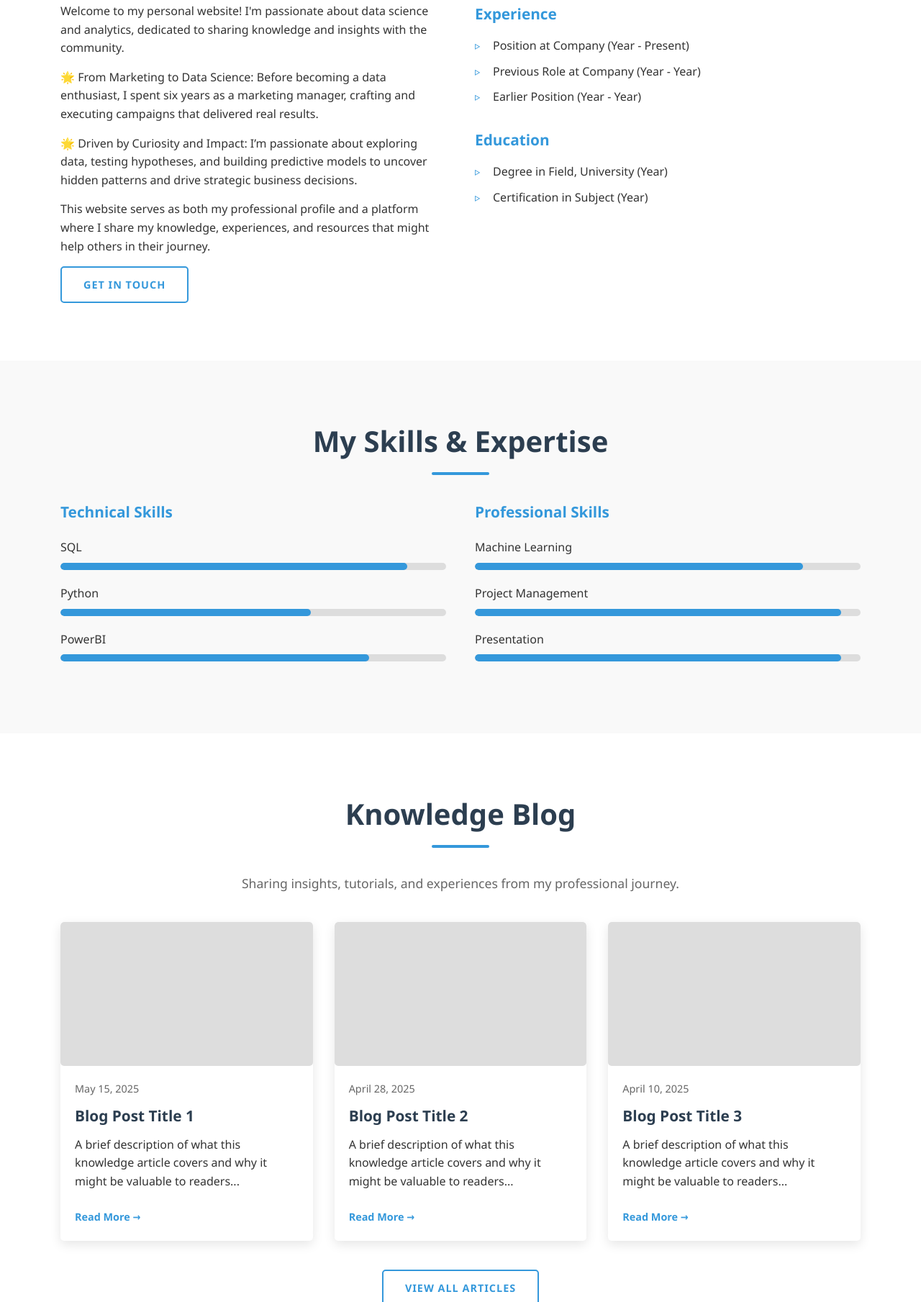
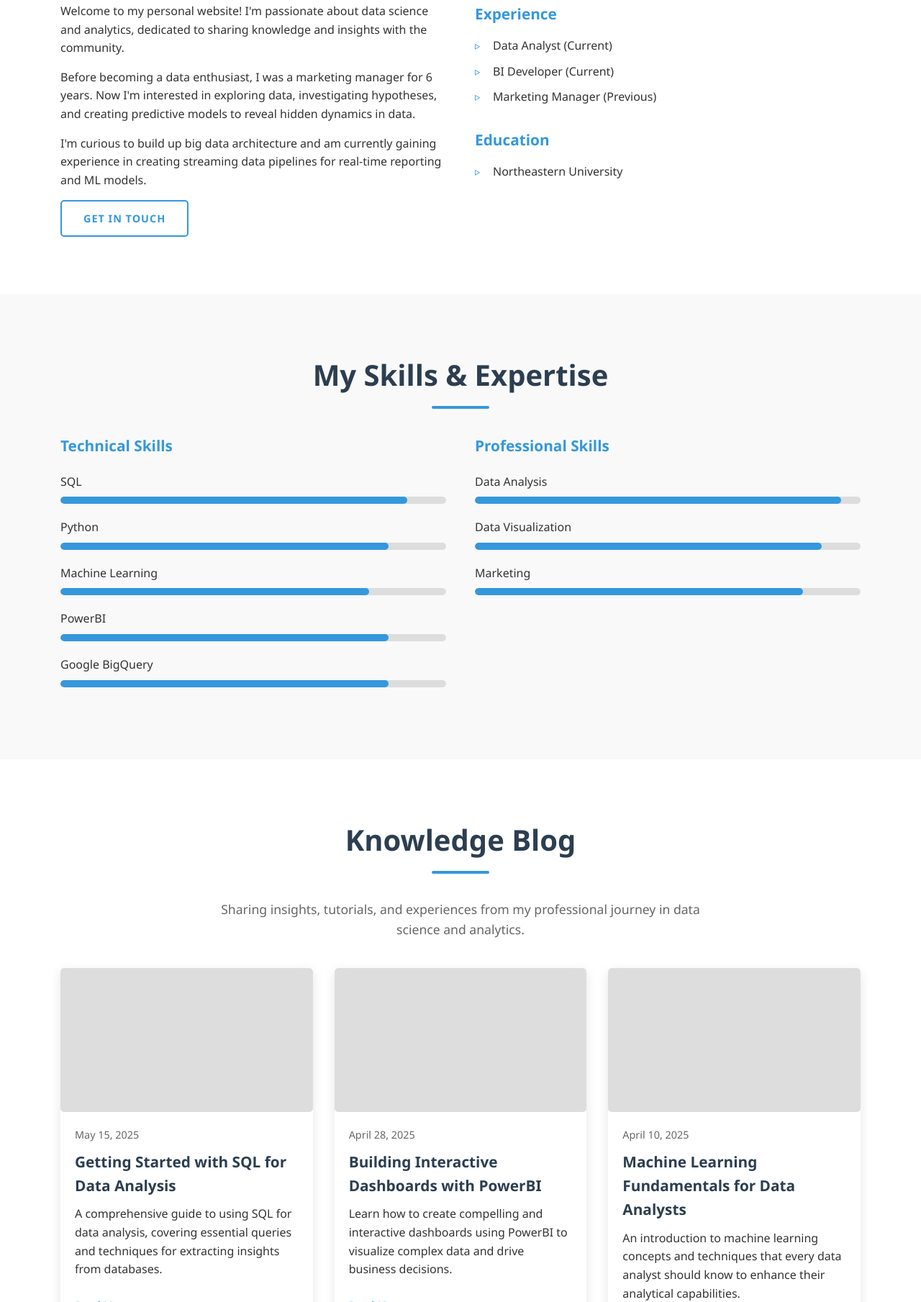
Before and after one commit to ScarlettQiu/website_test, a plain HTML site: page index.html in a window 1280 px wide. Shown: the part 991-2800 px from the top of the page at 72% size. Drawn offline with Linux system fonts and the light colour scheme; a script that the page names is missing.

Commit message:
Update index.html

```diff
--- a/index.html
+++ b/index.html
@@ -3,7 +3,7 @@
 <head>
     <meta charset="UTF-8">
     <meta name="viewport" content="width=device-width, initial-scale=1.0">
-    <title>My Personal Profile & Knowledge Hub</title>
+    <title>Scarlett's Personal Profile & Knowledge Hub</title>
     <link rel="stylesheet" href="styles.css">
     <link rel="stylesheet" href="https://cdnjs.cloudflare.com/ajax/libs/font-awesome/6.0.0-beta3/css/all.min.css">
 </head>
@@ -28,14 +28,13 @@
     <section id="home" class="hero">
         <div class="hero-content">
             <div class="profile-image">
-                <!-- Profile image placeholder -->
-                <img src="https://avatars.githubusercontent.com/u/ScarlettQiu" alt="Scarlett Qiu"></div>
+                <img src="https://avatars.githubusercontent.com/u/ScarlettQiu" alt="Scarlett Qiu">
             </div>
-            <h1>Hello, I'm <span class="highlight">Scarlett Qiu</span></h1>
+            <h1>Hello, I'm <span class="highlight">Scarlett</span></h1>
             <p class="tagline">Data Analyst | BI Developer | Knowledge Sharer | Lifelong Learner</p>
             <div class="social-links">
-                <a href="https://www.linkedin.com/in/yuqiuscarlettvelvet/" class="social-icon"><i class="fab fa-linkedin"></i></a>
-                <a href="https://github.com/ScarlettQiu" class="social-icon"><i class="fab fa-github"></i></a>
+                <a href="https://www.linkedin.com/in/yuqiuscarlettvelvet/" class="social-icon" target="_blank"><i class="fab fa-linkedin"></i></a>
+                <a href="https://github.com/ScarlettQiu" class="social-icon" target="_blank"><i class="fab fa-github"></i></a>
                 <a href="#" class="social-icon"><i class="fab fa-twitter"></i></a>
                 <a href="#" class="social-icon"><i class="fab fa-medium"></i></a>
             </div>
@@ -49,25 +48,23 @@
             <div class="about-content">
                 <div class="about-text">
                     <p>Welcome to my personal website! I'm passionate about data science and analytics, dedicated to sharing knowledge and insights with the community.</p>
-                    <p>🌟 From Marketing to Data Science: Before becoming a data enthusiast, I spent six years as a marketing manager, crafting and executing campaigns that delivered real results. </p>
-                    <p>🌟 Driven by Curiosity and Impact: I’m passionate about exploring data, testing hypotheses, and building predictive models to uncover hidden patterns and drive strategic business decisions. </p>
-                    <p>This website serves as both my professional profile and a platform where I share my knowledge, experiences, and resources that might help others in their journey.</p>
+                    <p>Before becoming a data enthusiast, I was a marketing manager for 6 years. Now I'm interested in exploring data, investigating hypotheses, and creating predictive models to reveal hidden dynamics in data.</p>
+                    <p>I'm curious to build up big data architecture and am currently gaining experience in creating streaming data pipelines for real-time reporting and ML models.</p>
                     <a href="#contact" class="secondary-button">Get in Touch</a>
                 </div>
                 <div class="about-details">
                     <div class="detail-item">
                         <h3>Experience</h3>
                         <ul>
-                            <li>Position at Company (Year - Present)</li>
-                            <li>Previous Role at Company (Year - Year)</li>
-                            <li>Earlier Position (Year - Year)</li>
+                            <li>Data Analyst (Current)</li>
+                            <li>BI Developer (Current)</li>
+                            <li>Marketing Manager (Previous)</li>
                         </ul>
                     </div>
                     <div class="detail-item">
                         <h3>Education</h3>
                         <ul>
-                            <li>Degree in Field, University (Year)</li>
-                            <li>Certification in Subject (Year)</li>
+                            <li>Northeastern University</li>
                         </ul>
                     </div>
                 </div>
@@ -91,13 +88,25 @@
                         <div class="skill-item">
                             <span class="skill-name">Python</span>
                             <div class="skill-bar">
-                                <div class="skill-level" style="width: 65%"></div>
+                                <div class="skill-level" style="width: 85%"></div>
+                            </div>
+                        </div>
+                        <div class="skill-item">
+                            <span class="skill-name">Machine Learning</span>
+                            <div class="skill-bar">
+                                <div class="skill-level" style="width: 80%"></div>
                             </div>
                         </div>
                         <div class="skill-item">
                             <span class="skill-name">PowerBI</span>
                             <div class="skill-bar">
-                                <div class="skill-level" style="width: 80%"></div>
+                                <div class="skill-level" style="width: 85%"></div>
+                            </div>
+                        </div>
+                        <div class="skill-item">
+                            <span class="skill-name">Google BigQuery</span>
+                            <div class="skill-bar">
+                                <div class="skill-level" style="width: 85%"></div>
                             </div>
                         </div>
                     </div>
@@ -106,21 +115,21 @@
                     <h3>Professional Skills</h3>
                     <div class="skill-items">
                         <div class="skill-item">
-                            <span class="skill-name">Machine Learning</span>
-                            <div class="skill-bar">
-                                <div class="skill-level" style="width: 85%"></div>
-                            </div>
-                        </div>
-                        <div class="skill-item">
-                            <span class="skill-name">Project Management</span>
+                            <span class="skill-name">Data Analysis</span>
                             <div class="skill-bar">
                                 <div class="skill-level" style="width: 95%"></div>
                             </div>
                         </div>
                         <div class="skill-item">
-                            <span class="skill-name">Presentation</span>
+                            <span class="skill-name">Data Visualization</span>
                             <div class="skill-bar">
-                                <div class="skill-level" style="width: 95%"></div>
+                                <div class="skill-level" style="width: 90%"></div>
+                            </div>
+                        </div>
+                        <div class="skill-item">
+                            <span class="skill-name">Marketing</span>
+                            <div class="skill-bar">
+                                <div class="skill-level" style="width: 85%"></div>
                             </div>
                         </div>
                     </div>
@@ -132,7 +141,7 @@
     <section id="blog" class="blog">
         <div class="container">
             <h2>Knowledge Blog</h2>
-            <p class="section-intro">Sharing insights, tutorials, and experiences from my professional journey.</p>
+            <p class="section-intro">Sharing insights, tutorials, and experiences from my professional journey in data science and analytics.</p>
 
             <div class="blog-grid">
                 <article class="blog-card">
@@ -141,8 +150,8 @@
                     </div>
                     <div class="blog-content">
                         <div class="blog-date">May 15, 2025</div>
-                        <h3>Blog Post Title 1</h3>
-                        <p>A brief description of what this knowledge article covers and why it might be valuable to readers...</p>
+                        <h3>Getting Started with SQL for Data Analysis</h3>
+                        <p>A comprehensive guide to using SQL for data analysis, covering essential queries and techniques for extracting insights from databases.</p>
                         <a href="#" class="read-more">Read More</a>
                     </div>
                 </article>
@@ -153,8 +162,8 @@
                     </div>
                     <div class="blog-content">
                         <div class="blog-date">April 28, 2025</div>
-                        <h3>Blog Post Title 2</h3>
-                        <p>A brief description of what this knowledge article covers and why it might be valuable to readers...</p>
+                        <h3>Building Interactive Dashboards with PowerBI</h3>
+                        <p>Learn how to create compelling and interactive dashboards using PowerBI to visualize complex data and drive business decisions.</p>
                         <a href="#" class="read-more">Read More</a>
                     </div>
                 </article>
@@ -165,8 +174,8 @@
                     </div>
                     <div class="blog-content">
                         <div class="blog-date">April 10, 2025</div>
-                        <h3>Blog Post Title 3</h3>
-                        <p>A brief description of what this knowledge article covers and why it might be valuable to readers...</p>
+                        <h3>Machine Learning Fundamentals for Data Analysts</h3>
+                        <p>An introduction to machine learning concepts and techniques that every data analyst should know to enhance their analytical capabilities.</p>
                         <a href="#" class="read-more">Read More</a>
                     </div>
                 </article>
@@ -181,15 +190,15 @@
     <section id="resources" class="resources">
         <div class="container">
             <h2>Resources & Downloads</h2>
-            <p class="section-intro">Free resources, tools, and materials I've created to help others in their learning journey.</p>
+            <p class="section-intro">Free resources, tools, and materials I've created to help others in their data science learning journey.</p>
 
             <div class="resources-grid">
                 <div class="resource-card">
                     <div class="resource-icon">
                         <i class="fas fa-file-pdf"></i>
                     </div>
-                    <h3>Resource Title 1</h3>
-                    <p>Brief description of this resource and how it can help others.</p>
+                    <h3>SQL Cheat Sheet</h3>
+                    <p>A comprehensive SQL reference guide with common commands and examples for data analysis.</p>
                     <a href="#" class="download-button">Download</a>
                 </div>
 
@@ -197,8 +206,8 @@
                     <div class="resource-icon">
                         <i class="fas fa-file-code"></i>
                     </div>
-                    <h3>Resource Title 2</h3>
-                    <p>Brief description of this resource and how it can help others.</p>
+                    <h3>Python Data Analysis Templates</h3>
+                    <p>Ready-to-use Python notebooks for common data analysis tasks and visualizations.</p>
                     <a href="#" class="download-button">Download</a>
                 </div>
 
@@ -206,8 +215,8 @@
                     <div class="resource-icon">
                         <i class="fas fa-book"></i>
                     </div>
-                    <h3>Resource Title 3</h3>
-                    <p>Brief description of this resource and how it can help others.</p>
+                    <h3>Data Visualization Guide</h3>
+                    <p>Best practices and principles for creating effective data visualizations that communicate insights clearly.</p>
                     <a href="#" class="download-button">Download</a>
                 </div>
             </div>
@@ -217,7 +226,7 @@
     <section id="contact" class="contact">
         <div class="container">
             <h2>Get in Touch</h2>
-            <p class="section-intro">Have questions or want to collaborate? Feel free to reach out!</p>
+            <p class="section-intro">Have questions about data analysis or want to collaborate? Feel free to reach out!</p>
 
             <div class="contact-content">
                 <div class="contact-info">
@@ -227,11 +236,11 @@
                     </div>
                     <div class="contact-item">
                         <i class="fas fa-map-marker-alt"></i>
-                        <p>City, Country</p>
+                        <p>Boston, MA</p>
                     </div>
                     <div class="social-links">
-                        <a href="#" class="social-icon"><i class="fab fa-linkedin"></i></a>
-                        <a href="#" class="social-icon"><i class="fab fa-github"></i></a>
+                        <a href="https://www.linkedin.com/in/yuqiuscarlettvelvet/" class="social-icon" target="_blank"><i class="fab fa-linkedin"></i></a>
+                        <a href="https://github.com/ScarlettQiu" class="social-icon" target="_blank"><i class="fab fa-github"></i></a>
                         <a href="#" class="social-icon"><i class="fab fa-twitter"></i></a>
                     </div>
                 </div>
```
